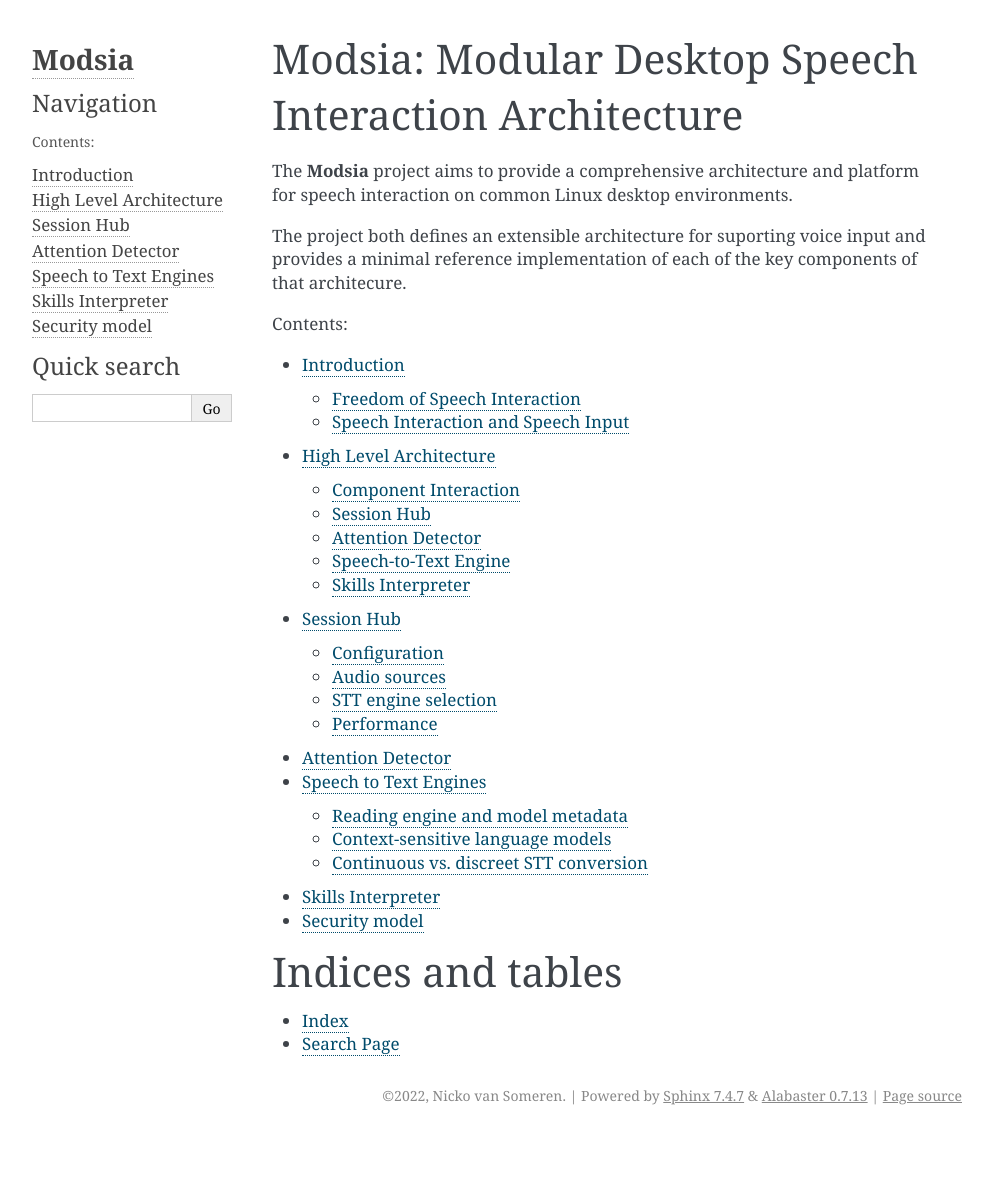
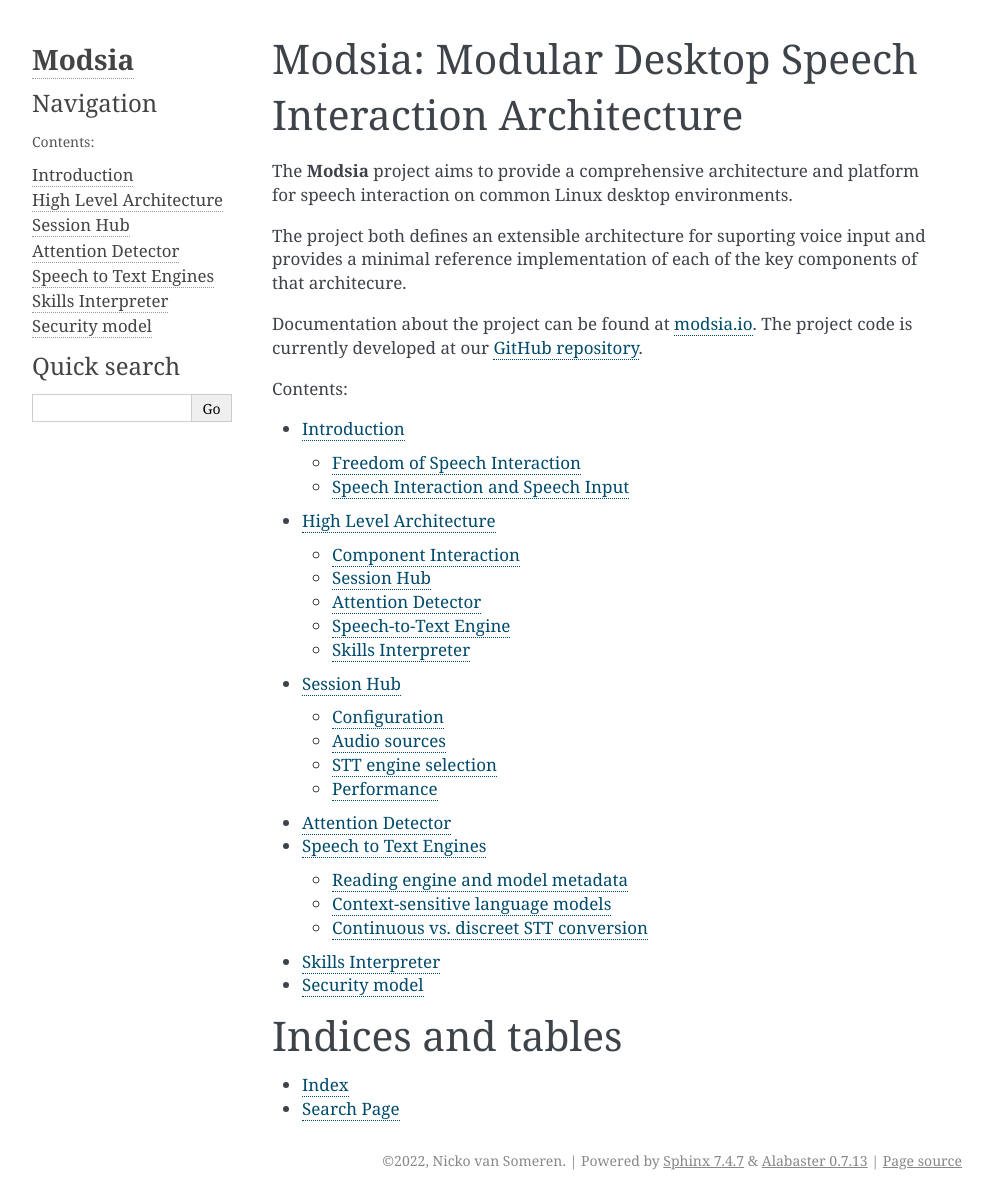
Before and after one commit to Modsia/modsia-docs, a Sphinx documentation site: the page built from docs/source/index.rst, in a window 1280 px wide. Shown: the whole page, without its empty margins (148-1141 px from the left). Built offline with Sphinx 7.4.7, drawn with Linux system fonts in a browser that asks for light colours; before the commit the page ends 1135 px from its top, so only the background shows below that.

Commit message:
Added links to modsia.io and GitHub.

```diff
--- a/docs/source/index.rst
+++ b/docs/source/index.rst
@@ -13,7 +13,8 @@
 architecture for suporting voice input and provides a minimal reference implementation of each of
 the key components of that architecure.
 
-
+Documentation about the project can be found at `modsia.io <https://modsia.io/>`_. The project code
+is currently developed at our `GitHub repository <https://github.com/Modsia>`_.
 
 .. toctree::
    :maxdepth: 2
```
